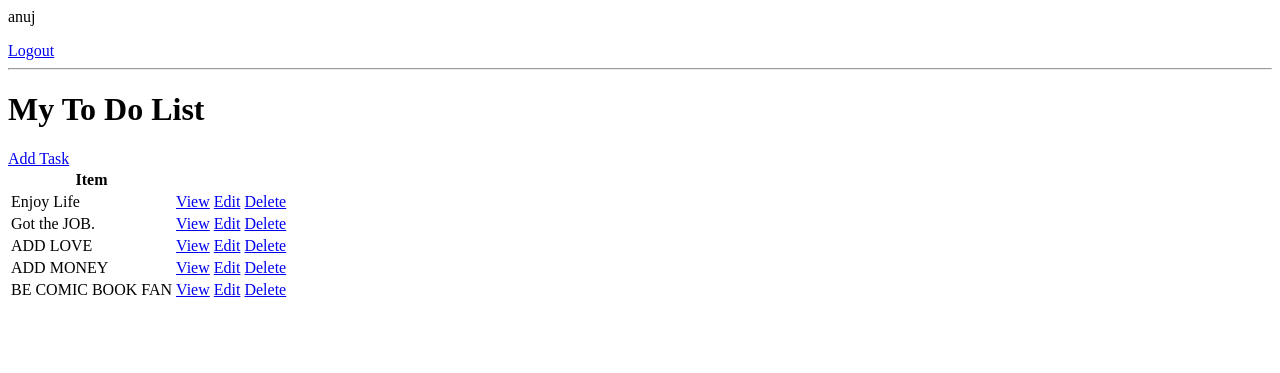
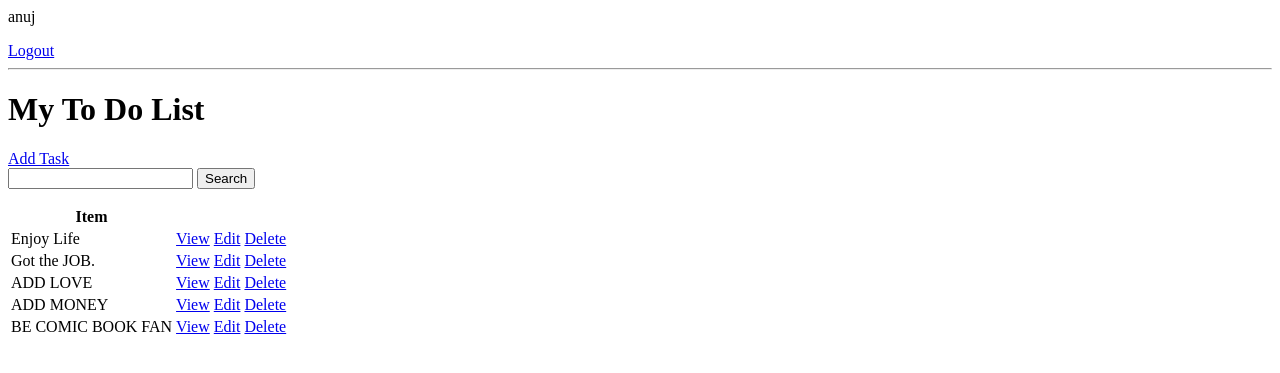
Before and after one commit to AnujKondhalkar/To_Do_List, a Django app: page / in a window 1280 px wide. Shown: the top 373 px of the page. Run offline with Django 3.2, Linux system fonts and the light colour scheme; a user stored in the database is signed in; data comes from the database, SQL or seed files in the repository; both versions use the stored data as it was after the commit.

Commit message:
Search Functionality is added and some comments filter with given key word in search bar title__icontains title__startswith

```diff
--- a/base/templates/base/task_list.html
+++ b/base/templates/base/task_list.html
@@ -9,6 +9,11 @@
 <hr>
 <h1>My To Do List</h1>
 <a href="{% url 'task-create' %}">Add Task</a>
+
+<form method="GET">
+    <input type="text" name="search-area" value="{{search_input}}"> <!--    Whtever we search so it must stay there    -->
+    <input type="submit" value="Search">
+</form>
 
 <table>
     <tr>
--- a/base/views.py
+++ b/base/views.py
@@ -58,9 +58,18 @@ class TaskList(LoginRequiredMixin, ListView):
     # it is automatically triggered
     def get_context_data(self, **kwargs):
         context = super().get_context_data(**kwargs)  # got context data from user class
-        context['tasks'] = context['tasks'].filter(
-            user=self.request.user)  # filter only current user data
+        # filter only current user data
+        context['tasks'] = context['tasks'].filter(user=self.request.user)
         context['count'] = context['tasks'].filter(complete=False).count()
+
+        # search area
+        search_input = self.request.GET.get('search-area') or ''
+        if search_input:
+            context['tasks'] = context['tasks'].filter(
+                # title__icontains=search_input) if the searched word is contained there any word from a string in a given list of tasks
+                title__startswith=search_input) # only for first word in string of given list of tasks
+
+        context['search_input'] = search_input # the given input text will be at search bar
 
         return context
 
```
Also changed, not shown: db.sqlite3.
